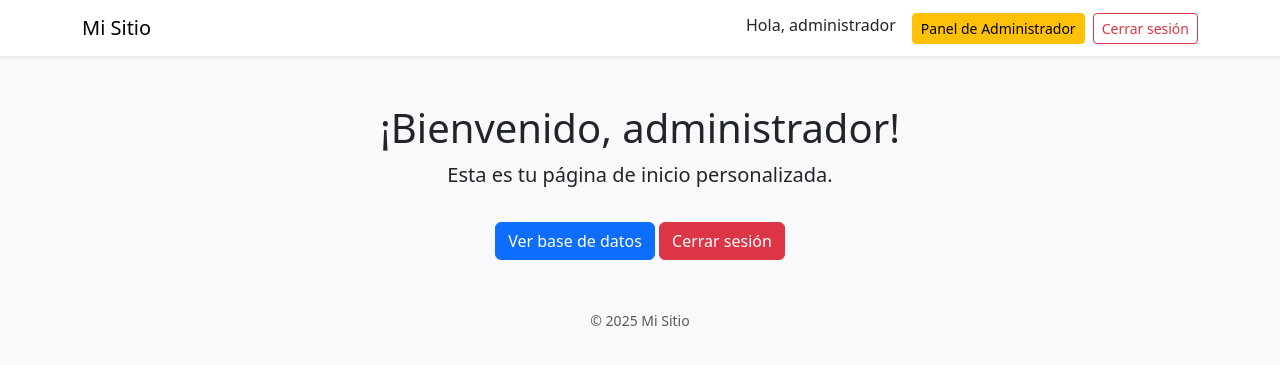
After one commit to alexahurtado08/Centro-de-Egresados-SINFO, a Django app: page /admin-home/ in a window 1280 px wide. The commit adds this page. Shown: the top 365 px of the page. Run offline with Django 5.2, Linux system fonts and the light colour scheme; a user stored in the database is signed in.

Commit message:
home adminsitrador

```diff
--- /dev/null
+++ b/User/templates/admin_home.html
@@ -0,0 +1,16 @@
+{% extends "base.html" %}
+
+{% block title %}Inicio - Home{% endblock %}
+
+{% block content %}
+<div class="container text-center mt-5">
+    <h1>¡Bienvenido, {{ user.username }}!</h1>
+    <p class="lead">Esta es tu página de inicio personalizada.</p>
+
+    <span class="absolute bottom-0 margin-left-20">
+        <a href="{% url 'formulario' %}" class="btn btn-primary mt-3">Ver base de datos</a>
+
+        <a href="{% url 'logout' %}" class="btn btn-danger mt-3">Cerrar sesión</a>
+    </div>
+</div>
+{% endblock %}
--- a/User/urls.py
+++ b/User/urls.py
@@ -6,4 +6,5 @@ urlpatterns = [
     path('registro/', views.registro, name='registro'),
     path('login/', views.login_user, name='login'),
     path('logout/', views.logout_user, name='logout'),
+    path('admin-home/', views.admin_home, name='admin_home'),
 ]
--- a/User/views.py
+++ b/User/views.py
@@ -5,27 +5,32 @@ from django.contrib import messages
 from django.contrib.auth.forms import UserCreationForm
 from .forms import RegisterUserForm
 from .models import Perfil
+from django.contrib.auth.decorators import login_required
 
 def inicio(request):
     return render(request, 'inicio.html')
 
 
 def login_user(request):
-	if request.method == "POST":
-		username = request.POST['username']
-		password = request.POST['password']
-		user = authenticate(request, username=username, password=password)
-		if user is not None:
-			login(request, user)
-			messages.success(request, "¡Has iniciado sesión exitosamente!")
-			return redirect('home')
-		else:
-			messages.success(request, ("Hubo un error al iniciar sesión, intenta de nuevo."))
-			return redirect('login')
+    if request.method == "POST":
+        username = request.POST['username']
+        password = request.POST['password']
+        user = authenticate(request, username=username, password=password)
 
+        if user is not None:
+            login(request, user)
+            messages.success(request, "¡Has iniciado sesión exitosamente!")
 
-	else:
-		return render(request, 'login.html', {})
+            # Redirección condicional
+            if user.is_superuser:
+                return redirect('admin_home')  # Vista para el administrador
+            else:
+                return redirect('home')  # Vista para usuario normal
+        else:
+            messages.error(request, "Hubo un error al iniciar sesión, intenta de nuevo.")
+            return redirect('login')
+
+    return render(request, 'login.html')
 
 def logout_user(request):
 	django_logout(request)
@@ -44,3 +49,7 @@ def registro(request):
         form = RegisterUserForm()
 
     return render(request, 'registro.html', {'form': form})
+
+@login_required
+def admin_home(request):
+    return render(request, 'admin_home.html')
--- a/centro_egresados/settings.py
+++ b/centro_egresados/settings.py
@@ -41,6 +41,7 @@ INSTALLED_APPS = [
     'django_countries',
     'User',
     'formulario',
+    'import_export',
 ]
 
 MIDDLEWARE = [
--- a/centro_egresados/templates/base.html
+++ b/centro_egresados/templates/base.html
@@ -20,7 +20,12 @@
             <div class="d-flex">
                 {% if user.is_authenticated %}
                     <span class="me-3">Hola, {{ user.username }}</span>
-                    <a class="btn btn-outline-danger btn-sm" href="{% url 'logout' %}">Cerrar sesión</a>
+                    {% if user.is_superuser %}
+                        <a class="btn btn-warning btn-sm me-2" href="{% url 'admin_home' %}">
+                            Panel de Administrador
+                        </a>
+                    {% endif %}
+                <a class="btn btn-outline-danger btn-sm" href="{% url 'logout' %}">Cerrar sesión</a>
                 {% else %}
                     <a class="btn btn-outline-primary btn-sm me-2" href="{% url 'login' %}">Login</a>
                     <a class="btn btn-outline-success btn-sm" href="{% url 'registro' %}">Registro</a>
--- a/centro_egresados/urls.py
+++ b/centro_egresados/urls.py
@@ -17,6 +17,7 @@ Including another URLconf
 from django.contrib import admin
 from django.urls import path, include
 from . import views as base_views
+from User import views
 
 urlpatterns = [
     path('admin/', admin.site.urls),
--- a/centro_egresados/views.py
+++ b/centro_egresados/views.py
@@ -2,5 +2,6 @@ from django.shortcuts import render
 from django.http import HttpResponse
 from django.shortcuts import render
 
+
 def home(request):
     return render(request, 'home.html')
--- a/formulario/models.py
+++ b/formulario/models.py
@@ -68,4 +68,4 @@ class DatosUsuario(models.Model):
     observaciones = models.TextField(blank=True)
 
     def __str__(self):
-        return f"{self.user.username} - {self.nombres_apellidos}"
+        return f"{self.user.username} - {self.nombre_completo}"
--- a/formulario/urls.py
+++ b/formulario/urls.py
@@ -3,4 +3,5 @@ from . import views
 
 urlpatterns = [
     path('', views.formulario, name='formulario'),
+
 ]
```
Also changed, not shown: formulario/admin.py (+29 -1 lines), db.sqlite3, formulario/views.py (line endings or trailing spaces).
